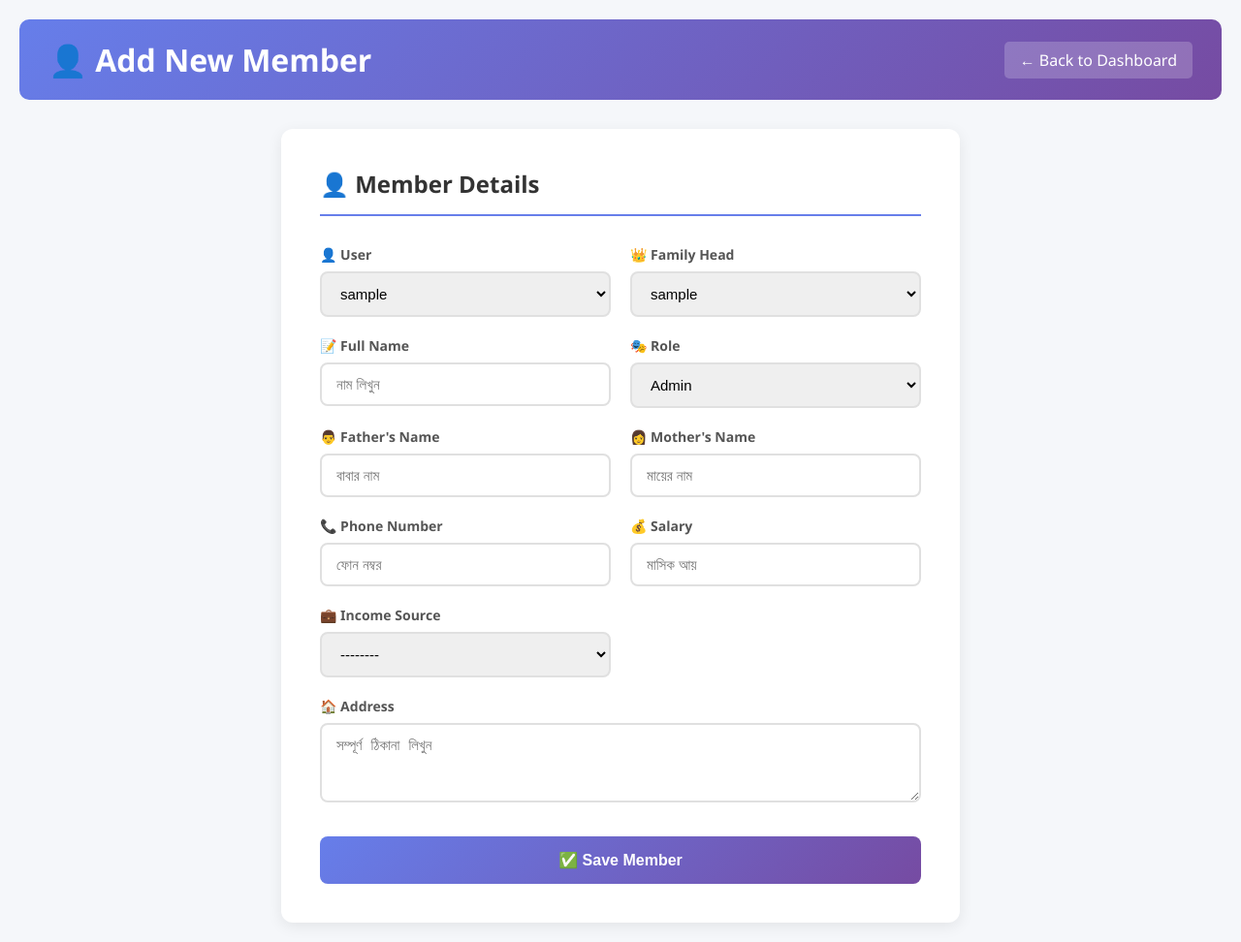
After one commit to Raihanroo/Pre_Industry_Program, a Django app: page /expenses/members/add/ in a window 1280 px wide. The commit adds this page. Shown: the whole page at 97% size. Run offline with Django 5.2, Linux system fonts and the light colour scheme; the visitor is signed in with stand-in values (Sample User, id 1); data comes from the database, SQL or seed files in the repository; data that the repository does not hold is empty.

Commit message:
Add Member HTML form, Member list page and URLs

```diff
--- /dev/null
+++ b/Family_expendeture/expenses/templates/expenses/add_member.html
@@ -0,0 +1,200 @@
+{% load static %}
+<!DOCTYPE html>
+<html lang="en">
+<head>
+    <meta charset="UTF-8">
+    <meta name="viewport" content="width=device-width, initial-scale=1.0">
+    <title>Add Member</title>
+    <style>
+        * { margin: 0; padding: 0; box-sizing: border-box; }
+        body {
+            font-family: 'Segoe UI', sans-serif;
+            background: #f5f7fa;
+            padding: 20px;
+        }
+        .navbar {
+            background: linear-gradient(135deg, #667eea 0%, #764ba2 100%);
+            color: white;
+            padding: 20px 30px;
+            border-radius: 10px;
+            display: flex;
+            justify-content: space-between;
+            align-items: center;
+            margin-bottom: 30px;
+        }
+        .navbar a {
+            color: white;
+            text-decoration: none;
+            background: rgba(255,255,255,0.2);
+            padding: 8px 16px;
+            border-radius: 5px;
+        }
+        .form-container {
+            max-width: 700px;
+            margin: 0 auto;
+            background: white;
+            padding: 40px;
+            border-radius: 12px;
+            box-shadow: 0 4px 15px rgba(0,0,0,0.08);
+        }
+        .form-container h2 {
+            color: #333;
+            margin-bottom: 30px;
+            font-size: 24px;
+            border-bottom: 2px solid #667eea;
+            padding-bottom: 15px;
+        }
+        .form-group {
+            margin-bottom: 20px;
+        }
+        .form-group label {
+            display: block;
+            color: #555;
+            font-weight: 600;
+            margin-bottom: 8px;
+            font-size: 14px;
+        }
+        .form-group input,
+        .form-group select,
+        .form-group textarea {
+            width: 100%;
+            padding: 12px 15px;
+            border: 2px solid #e0e0e0;
+            border-radius: 8px;
+            font-size: 15px;
+            transition: border-color 0.3s;
+        }
+        .form-group input:focus,
+        .form-group select:focus,
+        .form-group textarea:focus {
+            outline: none;
+            border-color: #667eea;
+        }
+        .form-row {
+            display: grid;
+            grid-template-columns: 1fr 1fr;
+            gap: 20px;
+        }
+        .btn-submit {
+            width: 100%;
+            padding: 15px;
+            background: linear-gradient(135deg, #667eea 0%, #764ba2 100%);
+            color: white;
+            border: none;
+            border-radius: 8px;
+            font-size: 16px;
+            font-weight: 600;
+            cursor: pointer;
+            margin-top: 10px;
+        }
+        .btn-submit:hover {
+            opacity: 0.9;
+        }
+        .messages { margin-bottom: 20px; }
+        .alert {
+            padding: 12px 20px;
+            border-radius: 8px;
+            background: #d4edda;
+            color: #155724;
+            margin-bottom: 10px;
+        }
+    </style>
+</head>
+<body>
+    <div class="navbar">
+        <h1>👤 Add New Member</h1>
+        <a href="{% url 'expenses:home' %}">← Back to Dashboard</a>
+    </div>
+
+    <div class="form-container">
+        <h2>👤 Member Details</h2>
+
+        {% if messages %}
+        <div class="messages">
+            {% for message in messages %}
+            <div class="alert">{{ message }}</div>
+            {% endfor %}
+        </div>
+        {% endif %}
+
+        <form method="POST">
+            {% csrf_token %}
+
+            <div class="form-row">
+                <div class="form-group">
+                    <label>👤 User</label>
+                    <select name="user" required>
+                        {% for user in users %}
+                        <option value="{{ user.id }}">{{ user.username }}</option>
+                        {% endfor %}
+                    </select>
+                </div>
+                <div class="form-group">
+                    <label>👑 Family Head</label>
+                    <select name="family_head" required>
+                        {% for user in users %}
+                        <option value="{{ user.id }}">{{ user.username }}</option>
+                        {% endfor %}
+                    </select>
+                </div>
+            </div>
+
+            <div class="form-row">
+                <div class="form-group">
+                    <label>📝 Full Name</label>
+                    <input type="text" name="name" placeholder="নাম লিখুন" required>
+                </div>
+                <div class="form-group">
+                    <label>🎭 Role</label>
+                    <select name="role">
+                        {% for value, label in roles %}
+                        <option value="{{ value }}">{{ label }}</option>
+                        {% endfor %}
+                    </select>
+                </div>
+            </div>
+
+            <div class="form-row">
+                <div class="form-group">
+                    <label>👨 Father's Name</label>
+                    <input type="text" name="father_name" placeholder="বাবার নাম">
+                </div>
+                <div class="form-group">
+                    <label>👩 Mother's Name</label>
+                    <input type="text" name="mother_name" placeholder="মায়ের নাম">
+                </div>
+            </div>
+
+            <div class="form-row">
+                <div class="form-group">
+                    <label>📞 Phone Number</label>
+                    <input type="text" name="phone_number" placeholder="ফোন নম্বর">
+                </div>
+                <div class="form-group">
+                    <label>💰 Salary</label>
+                    <input type="number" name="salary" placeholder="মাসিক আয়" step="0.01">
+                </div>
+            </div>
+
+            <div class="form-row">
+                <div class="form-group">
+                    <label>💼 Income Source</label>
+                    <select name="income_source">
+                        <option value="">--------</option>
+                        {% for source in income_sources %}
+                        <option value="{{ source.id }}">{{ source.name }}</option>
+                        {% endfor %}
+                    </select>
+                </div>
+            </div>
+
+            <div class="form-group">
+                <label>🏠 Address</label>
+                <textarea name="address" rows="3" placeholder="সম্পূর্ণ ঠিকানা লিখুন"></textarea>
+            </div>
+
+            <button type="submit" class="btn-submit">✅ Save Member</button>
+        </form>
+    </div>
+</body>
+</html>
--- a/Family_expendeture/expenses/templates/expenses/home.html
+++ b/Family_expendeture/expenses/templates/expenses/home.html
@@ -300,7 +300,7 @@
     <div class="action-buttons">
                 <a href="{% url 'expenses:add_expense' %}" class="btn btn-primary">+ Add New Expense</a>
               <a href="{% url 'expenses:view_expenses' %}" class="btn btn-secondary">View All Expenses</a>
-             <a href="/expenses/api/members/" class="btn btn-member">+ Add Member</a>
+            <a href="{% url 'expenses:member_list' %}" class="btn btn-member">+ Add Member</a>
             <a href="/expenses/api/categories/" class="btn btn-category">📂 Category</a>
     </div>
         <!-- Charts -->
--- a/Family_expendeture/expenses/urls.py
+++ b/Family_expendeture/expenses/urls.py
@@ -31,4 +31,6 @@ urlpatterns = [
     path('register/', views.register_view, name='register'),
     path('login/', views.login_view, name='login'),
     path('logout/', views.logout_view, name='logout'),
+    path('members/add/', views.add_member, name='add_member'),
+    path('members/', views.member_list, name='member_list'),
 ]
--- a/Family_expendeture/expenses/views.py
+++ b/Family_expendeture/expenses/views.py
@@ -17,7 +17,6 @@ from .serializers import (
     ExpenseCategorySerializer,
     ExpenditureSerializer,
 )
-
 
 
 class IncomeSourceViewSet(viewsets.ModelViewSet):
@@ -208,6 +207,57 @@ def delete_expense(request, pk):
     return render(request, "expenses/confirm_delete.html", context)
 
 
+# Add Member - HTML Form View
+@login_required
+def add_member(request):
+    if request.method == "POST":
+        # Form data নেওয়া
+        user_id = request.POST.get("user")
+        family_head_id = request.POST.get("family_head")
+        role = request.POST.get("role")
+        name = request.POST.get("name")
+        father_name = request.POST.get("father_name")
+        mother_name = request.POST.get("mother_name")
+        phone_number = request.POST.get("phone_number")
+        address = request.POST.get("address")
+        income_source_id = request.POST.get("income_source")
+        salary = request.POST.get("salary")
+
+        # Member save করা
+        FamilyMember.objects.create(
+            user_id=user_id,
+            family_head_id=family_head_id,
+            role=role,
+            name=name,
+            father_name=father_name,
+            mother_name=mother_name,
+            phone_number=phone_number,
+            address=address,
+            income_source_id=income_source_id if income_source_id else None,
+            salary=salary if salary else None,
+        )
+        messages.success(request, "Member added successfully!")
+        return redirect("expenses:member_list")
+
+    # GET request — form দেখাও
+    users = User.objects.all()
+    income_sources = IncomeSource.objects.all()
+    context = {
+        "users": users,
+        "income_sources": income_sources,
+        "roles": FamilyMember.ROLE_CHOICES,
+    }
+    return render(request, "expenses/add_member.html", context)
+
+
+# Member List View
+@login_required
+def member_list(request):
+    members = FamilyMember.objects.all()
+    context = {"members": members}
+    return render(request, "expenses/member_list.html", context)
+
+
 # Expense Statistics
 @login_required
 def expense_stats(request):
```
Also changed, not shown: Family_expendeture/expenses/templates/expenses/member_list.html (added, +114 -0 lines).
